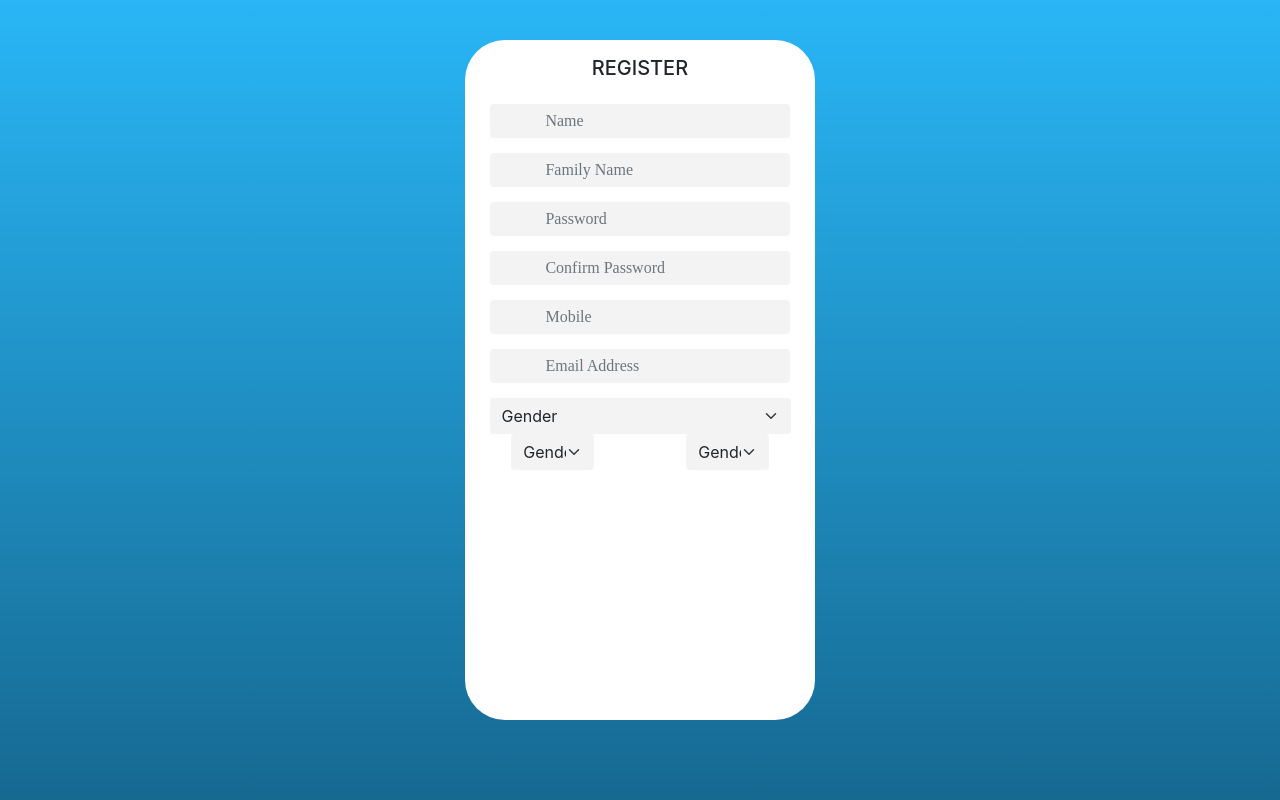
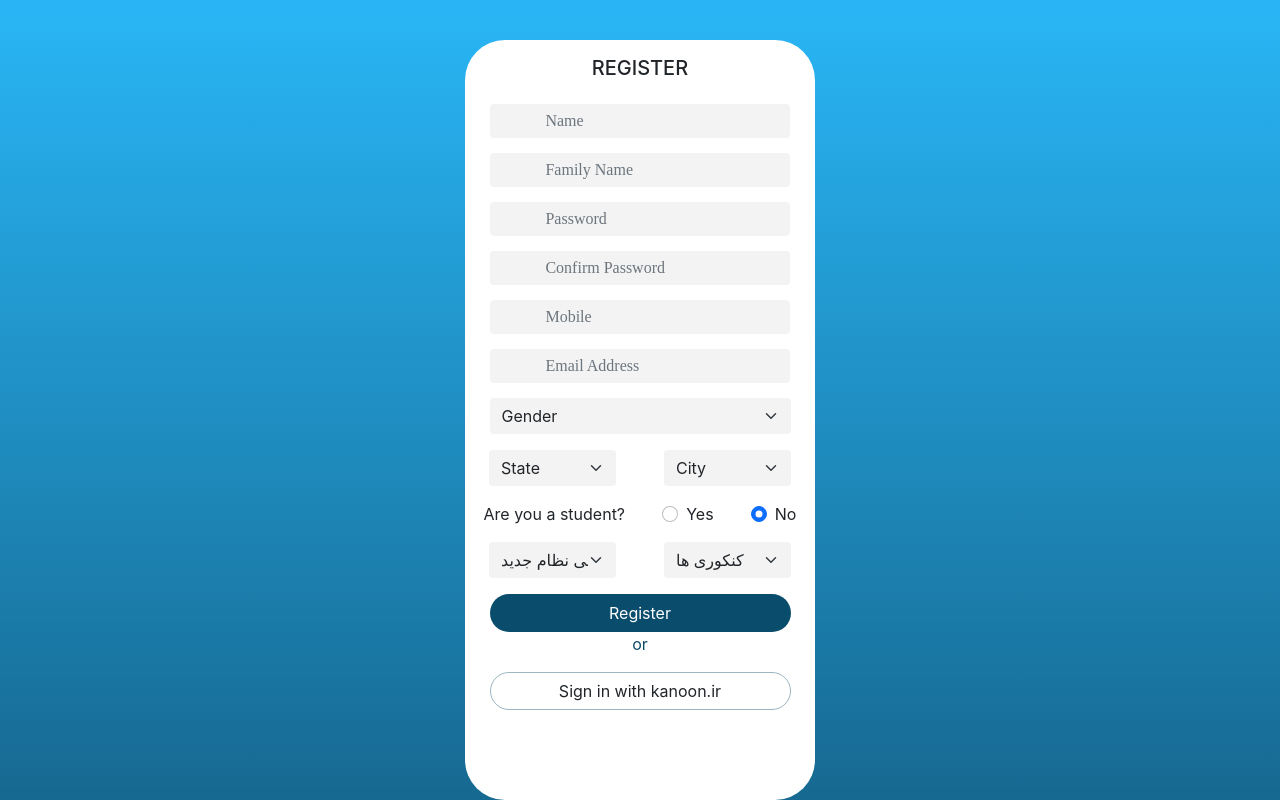
Before and after one commit to najdi123/wowkanoon, a React (Create React App) app: page /register in a window 1280 px wide. Built offline with nearby package versions, Linux system fonts and the light colour scheme.

Commit message:
register page

```diff
--- a/src/components/table/Table.js
+++ b/src/components/table/Table.js
@@ -10,6 +10,7 @@ const Table = () => {
             url: 'http://wow.kanoon.ir/api/contest/winners',
         })
             .then((res) => {
+                console.log("res: ",res)
                 setData(res.data['winners'])
             }).catch(err => console.log(err));
     }, [])
--- a/src/pages/register/Register.js
+++ b/src/pages/register/Register.js
@@ -1,8 +1,9 @@
-import {useState} from 'react';
+import React, {useState} from 'react';
 import styles from "./register.module.css";
-let test =`${<i className="r-person" ></i>} name"`
+
+let test = `${<i className="r-person"></i>} name"`
 const Register = () => {
-    const [input, setInput]= useState({
+    const [input, setInput] = useState({
         Name: "",
         Family: "",
         Username: "بیسبیس",
@@ -25,8 +26,20 @@ const Register = () => {
     })
     console.log(input)
 
-    const handleChange=(e)=>{
-        setInput(prevState=>({...prevState, [e.target.name]:e.target.value }))
+    const handleChange = ({target: {name, value, checked, type}}) => {
+
+        const inputValue = type === "checkbox" || type === "radio"? checked : value;
+        console.log(inputValue)
+        setInput((prev) => ({
+            ...prev,
+            [name]: inputValue,
+        }));
+    };
+
+    const handleRegister = (e) => {
+        e.preventDefault();
+
+        console.log(input)
     }
     return (
         <div className={styles.register}>
@@ -34,7 +47,7 @@ const Register = () => {
                 <h5 className="mt-3 mb-4">
                     REGISTER
                 </h5>
-                <form >
+                <form>
                     <input
                         className={`${styles.form} form-control d-inline-block`}
                         placeholder='    &#xf007;   Name'
@@ -80,8 +93,13 @@ const Register = () => {
                         name="Email"
                     />
 
-                    <div className="d-flex justify-content-center">
-                        <select className="form-select" aria-label="Default select example">
+                    <div className="d-flex justify-content-center mb-3">
+                        <select
+                            className="form-select"
+                            aria-label="Default select example"
+                            name='Sex'
+                            onChange={handleChange}
+                        >
                             <option selected>Gender</option>
                             <option value="1">Male</option>
                             <option value="2">Female</option>
@@ -89,24 +107,86 @@ const Register = () => {
                         </select>
                     </div>
 
-                    <div className="d-flex justify-content-around">
+                    <div className="d-flex justify-content-around mb-3">
                         <div className="d-flex justify-content-center">
-                            <select className="form-select" aria-label="Default select example">
-                                <option selected>Gender</option>
-                                <option value="1">Male</option>
-                                <option value="2">Female</option>
+                            <select
+                                name='State'
+                                onChange={handleChange}
+                                className="form-select" aria-label="Default select example">
+                                <option selected>State</option>
+                                <option value="1">1</option>
+                                <option value="2">2</option>
 
                             </select>
                         </div>
                         <div className="d-flex justify-content-center">
-                            <select className="form-select" aria-label="Default select example">
-                                <option selected>Gender</option>
-                                <option value="1">Male</option>
-                                <option value="2">Female</option>
+                            <select
+                                name='AreaCode'
+                                onChange={handleChange}
+                                className="form-select" aria-label="Default select example">
+                                <option selected>City</option>
+                                <option value="1">Tehran</option>
+                                <option value="2">Karaj</option>
 
                             </select>
                         </div>
                     </div>
+
+                    <div className="d-flex justify-content-around">
+                        <p>Are you a student?</p>
+                        <div className="form-check">
+
+                            <label className="form-check-label" >
+                                Yes
+                            </label>
+                            <input
+                                onChange={handleChange}
+                                className="form-check-input" type="radio" name="isStu"
+                                   id="flexRadioDefault1"/>
+
+                        </div>
+                        <div className="form-check">
+                            <label className="form-check-label" >
+                                No
+                            </label>
+                            <input
+                                onChange={handleChange}
+                                className="form-check-input" type="radio" name="isStu"
+                                   id="flexRadioDefault2"
+                                   checked/>
+
+                        </div>
+                    </div>
+
+                    <div className="d-flex justify-content-around mb-3">
+                        <div className="d-flex justify-content-center">
+                            <select
+                                name='educationalMaingroups'
+                                onChange={handleChange}
+                                className="form-select" aria-label="Default select example">
+                                <option selected>ریاضی نظام جدید</option>
+                                <option value="1">1</option>
+                                <option value="2">2</option>
+
+                            </select>
+                        </div>
+                        <div className="d-flex justify-content-center">
+                            <select
+                                name='educationalSubgroups'
+                                onChange={handleChange}
+                                className="form-select" aria-label="Default select example">
+                                <option selected>کنکوری ها</option>
+                                <option value="1">Tehran</option>
+                                <option value="2">Karaj</option>
+
+                            </select>
+                        </div>
+                    </div>
+
+                    <button onClick={handleRegister} className={`btn text-white ${styles.registerBtn}`}>Register
+                    </button>
+                    <p className={styles.darkBlue}>or</p>
+                    <button className={`btn ${styles.kanoonBtn}`}>Sign in with kanoon.ir</button>
 
 
                 </form>
--- a/src/pages/register/register.module.css
+++ b/src/pages/register/register.module.css
@@ -16,7 +16,7 @@
 }
 .container{
     width: 350px;
-    height: 85vh;
+    height: 95vh;
     background-color: white;
     border-radius: 40px;
 
@@ -32,3 +32,19 @@
     outline: none;
     color: #7f9eb2;
 }
+.registerBtn{
+    background-color: #0a4c6c;
+    width: 86%;
+    border-radius: 25px;
+}
+
+.kanoonBtn{
+    background-color: white;
+    width: 86%;
+    border-color: #9bb6c1;
+    border-radius: 25px;
+}
+
+.darkBlue{
+    color: #0b4c6a;
+}
--- a/src/styles/customStyle.css
+++ b/src/styles/customStyle.css
@@ -13,7 +13,7 @@ form input {
     border-radius: 5px;
     padding: 5px 0;
     width: 100%;
-    min-width: 150px;
+    /*min-width: 150px;*/
     max-width: 300px;
     font-family: "Font Awesome 5 Pro";
     font-weight: 900;
@@ -28,3 +28,6 @@ form input {
     outline: none;
     /*display: inline !important;*/
 }
+.d-flex .d-flex .form-select{
+    width: 127px;
+}
```
